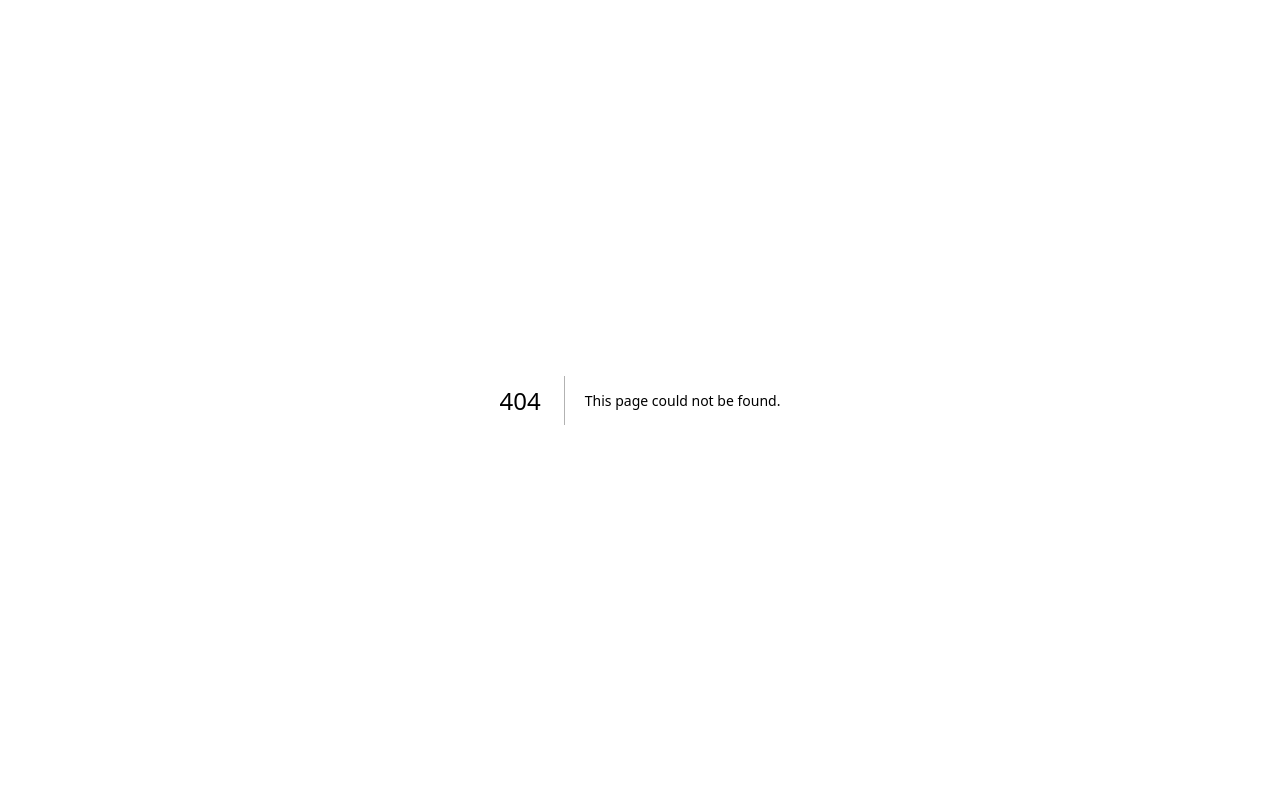
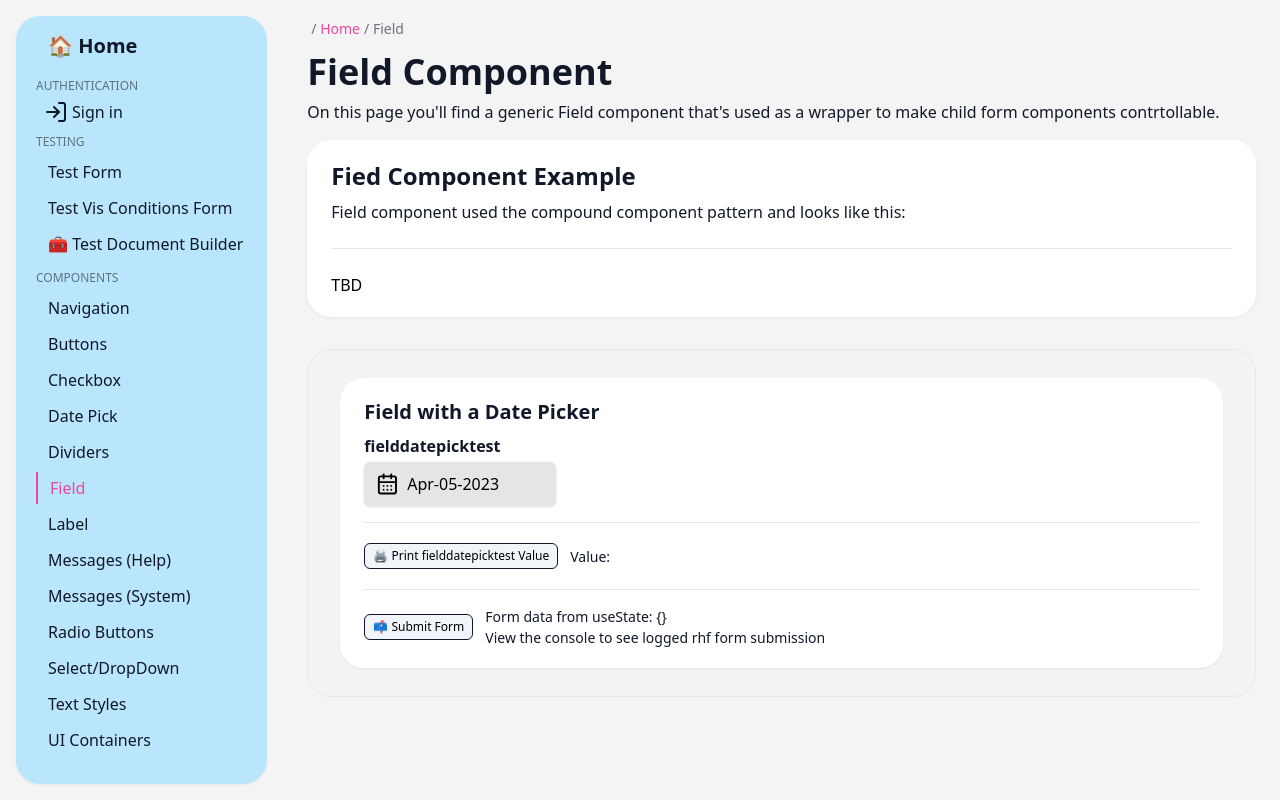
Before and after one commit to tayv/Project-Bubblegum, a Next.js app: page /docs/field-article in a window 1280 px wide. Before the commit this address had no page. Built offline with nearby package versions, Linux system fonts and the light colour scheme; no server answers.

Commit message:
Setup a Field article and test form

```diff
--- a/designSystem/layouts/LayoutContainerSide.tsx
+++ b/designSystem/layouts/LayoutContainerSide.tsx
@@ -23,6 +23,7 @@ const LayoutContainerSide = ({ children }: any) => {
             { title: "Checkbox", path: "/docs/checkbox-article" },
             { title: "Date Pick", path: "/docs/date-pick-article" },
             { title: "Dividers", path: "/docs/dividers-article" },
+            { title: "Field", path: "/docs/field-article" },
             { title: "Label", path: "/docs/label-article" },
             { title: "Messages (Help)", path: "docs/messages-help-article" },
             {
--- /dev/null
+++ b/pages/docs/field-article.tsx
@@ -0,0 +1,110 @@
+import LayoutContainerSide from "@designSystem/layouts/LayoutContainerSide"
+import Breadcrumbs from "@designSystem/molecules/Breadcrumbs"
+import Heading from "@designSystem/atoms/Heading"
+import Paragraph from "@designSystem/atoms/Paragraph"
+import { FC, useState } from "react"
+import { useForm, FormProvider } from "react-hook-form"
+import SectionCard from "@designSystem/molecules/SectionCard"
+import DatePick from "@designSystem/molecules/DatePick"
+import Divider from "@designSystem/atoms/Divider"
+
+import PrintInputValueButton from "testComponents/PrintValueButton"
+import SubmitButton from "testComponents/SubmitButton"
+import Field from "@designSystem/forms/Field"
+import { format, startOfToday } from "date-fns"
+
+// data for Breadcrumbs
+const crumbs = [
+  {
+    text: "Home",
+    path: "/",
+  },
+  {
+    text: "Field",
+    path: "/",
+  },
+]
+
+const FieldPage: FC = () => {
+  const defaultValues = {
+    fielddatepicktest: format(startOfToday(), "MMM-dd-yyyy"),
+  }
+  // Used by the test section to show the form data in the UI
+  const [formData, setFormData] = useState({})
+
+  const methods = useForm({ defaultValues })
+
+  const onSubmit = methods.handleSubmit(async (data, event) => {
+    setFormData(data) // Save form values to state so the test template table can show the values
+    console.log("Form submitted. data:", data, "Submit form - errors", Error)
+  })
+
+  return (
+    <>
+      <LayoutContainerSide>
+        <Breadcrumbs crumbs={crumbs} />
+        <Heading id="field" size="h1">
+          Field Component
+        </Heading>
+        <Paragraph>
+          On this page you&apos;ll find a generic Field component that&apos;s used as a wrapper to make child form components contrtollable.
+        </Paragraph>
+
+        <SectionCard id="FieldExample" style="standard">
+          <Heading size="h2">Fied Component Example</Heading>
+          <Paragraph>
+            Field component used the compound component pattern and looks like this:
+          </Paragraph>
+          <Divider padding="xl" />
+
+          TBD
+        </SectionCard>
+
+        {/* ------------------------ Form Test Section ------------------------*/}
+        <FormProvider {...methods}>
+          <form
+            id="test-field-form"
+            className="col-span-2 py-3 px-8 my-8 rounded-3xl bg-zinc-200/10 border"
+            onSubmit={onSubmit}
+          >
+
+            <SectionCard id="field-datepick" style="standard">
+              <Heading size="h3" type="primary">
+                Field with a Date Picker
+              </Heading>
+
+              <Field
+              name="fielddatepicktest"
+              defaultValue=""
+              validationRules={{ required: true }}
+              >
+                <Field.Label htmlFor="compoundtest">First Name</Field.Label>
+                <Field.Control>
+                  <DatePick
+                    name="fielddatepicktest"
+                    label="fielddatepicktest"
+                    startYearRange={1990}
+                    endYearRange={2030}
+                  />
+                </Field.Control>
+                {/* <Field.Message>First Name is required</Field.Message>
+                <Field.ValidityState>Valid</Field.ValidityState> */}
+              </Field>
+
+              <Divider padding="large" />
+              <PrintInputValueButton
+                inputID="fielddatepicktest"
+                getValues={methods.getValues}
+              />
+
+              <Divider padding="large" />
+
+              <SubmitButton onSubmit={onSubmit} formData={formData} />
+            </SectionCard>
+          </form>
+        </FormProvider>
+      </LayoutContainerSide>
+    </>
+  )
+}
+export default FieldPage
```
